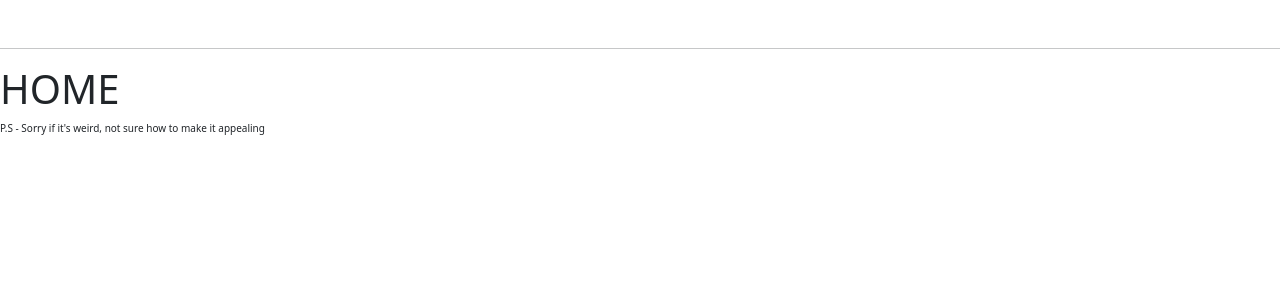
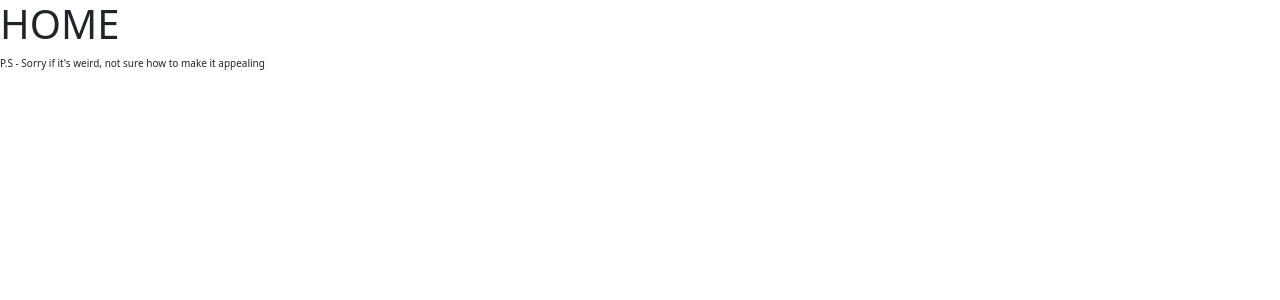
Before and after one commit to sarad629/mysite, a Flask app: page / in a window 1280 px wide. Shown: the top 300 px of the page. Run offline with Flask 2, Linux system fonts and the light colour scheme.

Commit message:
pls work

```diff
--- a/templates/layout.html
+++ b/templates/layout.html
@@ -2,17 +2,15 @@
 
     <head>
         <title>{{page_title}}</title>
-    <link rel="stylesheet" href="/static/style.css">
+        <link rel="stylesheet" href="{{url_for('static', filename='style.css')}}">
         <link href="https://cdn.jsdelivr.net/npm/bootstrap@5.2.2/dist/css/bootstrap.min.css" rel="stylesheet" integrity="sha384-Zenh87qX5JnK2Jl0vWa8Ck2rdkQ2Bzep5IDxbcnCeuOxjzrPF/et3URy9Bv1WTRi" crossorigin="anonymous">
         <link rel="preconnect" href="https://fonts.googleapis.com">
         <link rel="preconnect" href="https://fonts.gstatic.com" crossorigin>
         <link href="https://fonts.googleapis.com/css2?family=Raleway&display=swap" rel="stylesheet">
+    </head>
+
     <body>
 
-    <header class="top-header">
-        Sara DeVries, Period 6
-      </header>
-      <hr>
 
 
         {% block heading %} {% endblock %}
```
Lines whose indentation alone changed are shown as unchanged.
